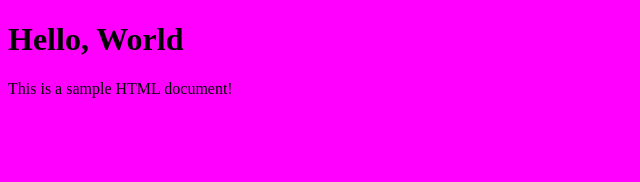
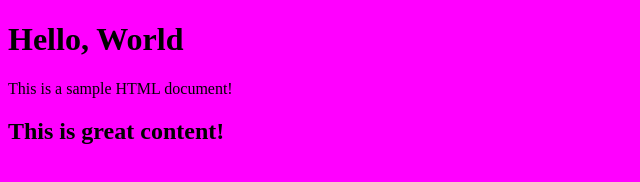
Before and after one commit to KrisJordan/git-demo, a plain HTML site: page index.html in a window 1280 px wide. Shown: the whole page, without its empty margins (0-640 px from the left). Drawn offline with Linux system fonts and the light colour scheme.

Commit message:
Add some great content

```diff
--- a/index.html
+++ b/index.html
@@ -10,5 +10,6 @@
 <body>
     <h1>Hello, World</h1>
     <p>This is a sample HTML document!</p>
+    <h2>This is great content!</h2>
 </body>
 </html>
```
